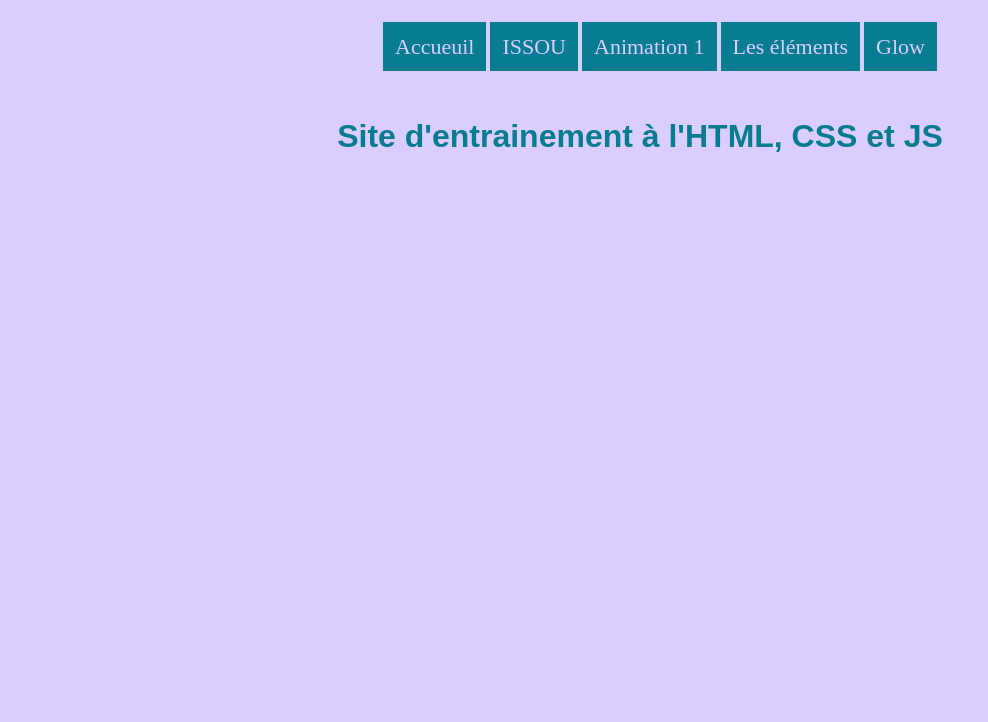
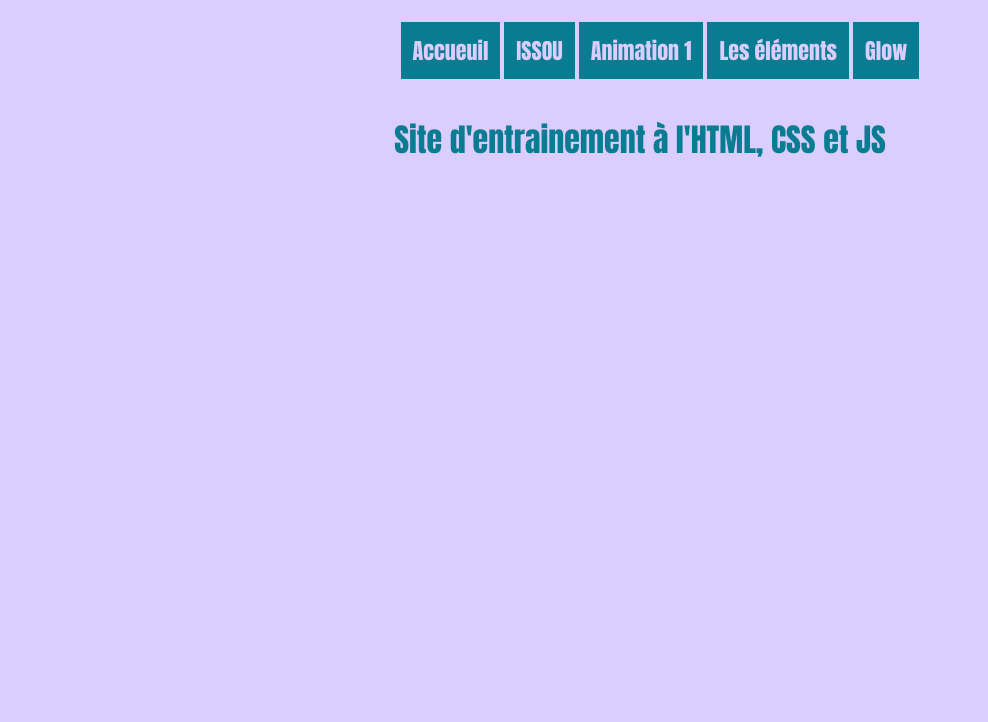
Before and after one commit to KingstarLeak/SiteV2, a plain HTML site: page index.html in a window 1280 px wide. Shown: the top 722 px of the page, without its empty margins (0-988 px from the left). Drawn offline with Linux system fonts and the light colour scheme.

Commit message:
Add files via upload

```diff
--- a/CSS/style.css
+++ b/CSS/style.css
@@ -1,15 +1,15 @@
-h1.welcome{
+mark.hey{
   color: #087C91;
 	background-color: #DACDFF;
 	padding-bottom: 10px;
 	padding-top: 10px;
 	padding-left: 10px;
 	padding-right: 10px;
-  font-family: fantasy;
+  font-family: impact;
+}
 
-}
 /* Transition couleur au passage de la souris */
-h1.welcome:hover{
+mark.hey:hover{
   color: #DACDFF;
 	background-color: #087C91;
 	font-size: 37px;
@@ -95,6 +95,7 @@ nav.menu ul li a{
   background-color: #087C91;
   padding: 12px;
   font-size: 22px;
+  font-family: impact;
 }
 nav.menu ul li a:hover{
   color: #087C91;
--- a/index.html
+++ b/index.html
@@ -52,9 +52,11 @@
   	.
   </h1>
 
-	<h1 class="welcome">
+	<h1 class="welcome" contenteditable="true">
 		<center>
-			Site d'entrainement à l'HTML, CSS et JS
+			<mark class="hey">
+				Site d'entrainement à l'HTML, CSS et JS
+			</mark>
 		</center>
 	</h1>
 
```
